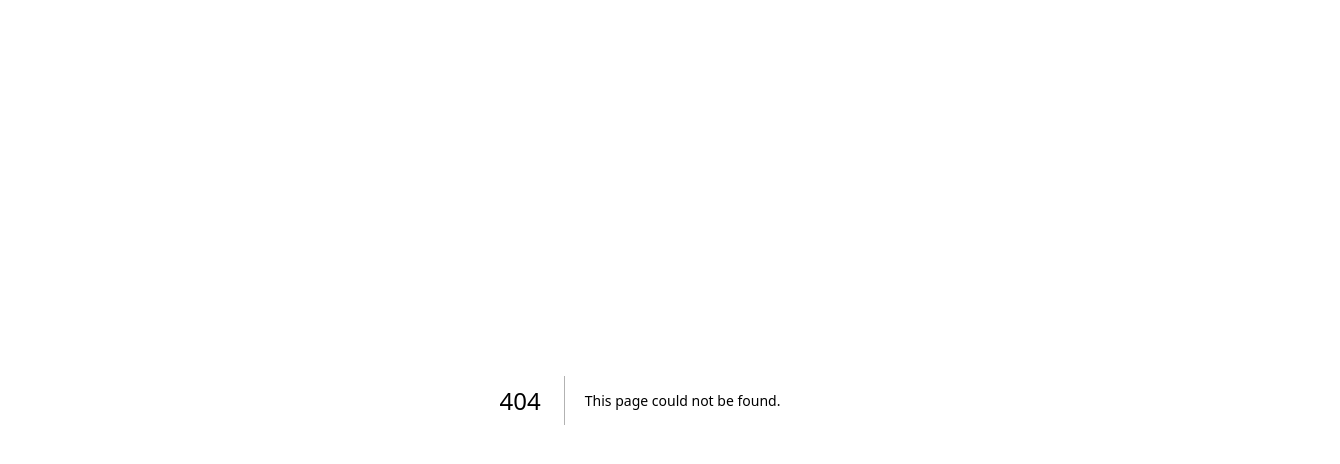
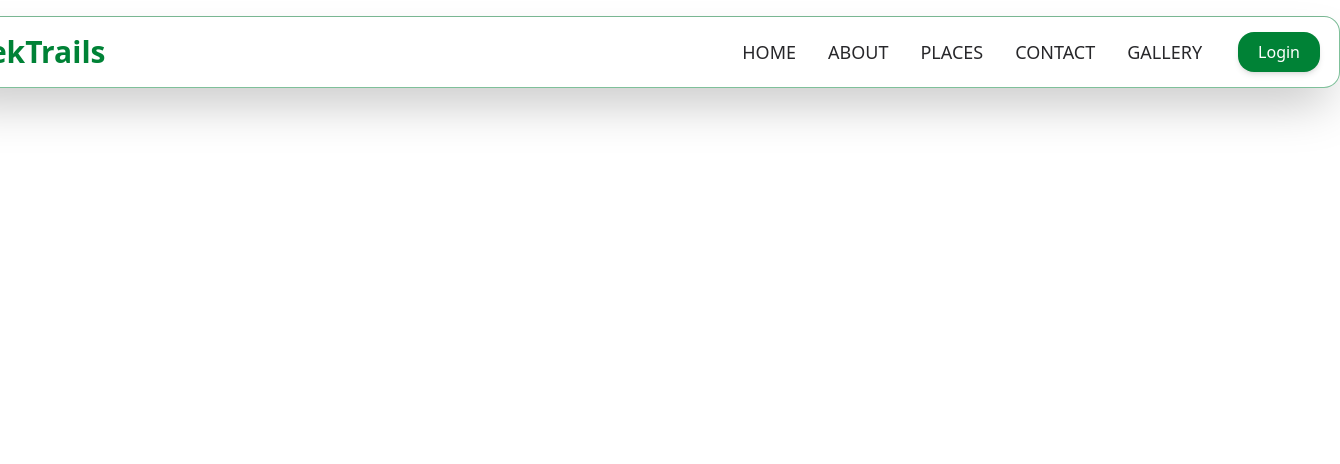
Before and after one commit to i-varunsharma/TRAVELTRAILS, a Next.js app in the folder my-app/: page /gallery in a window 1280 px wide. Before the commit this address had no page. Shown: the top 464 px of the page, 1340 px wide, since content can reach past the window. Built offline with nearby package versions, Linux system fonts and the light colour scheme.

Commit message:
Galley Section Started

```diff
--- a/my-app/app/Places/page.jsx
+++ b/my-app/app/Places/page.jsx
@@ -33,7 +33,7 @@ const Places = () => {
         {states.map((state, idx) => (
           <div
             key={idx}
-            className="relative rounded-3xl overflow-hidden shadow-lg cursor-pointer hover:shadow-2xl transform hover:scale-105 transition duration-300 ease-in-out group"
+            className="relative rounded-4xl overflow-hidden shadow-lg cursor-pointer hover:shadow-2xl transform hover:scale-105 transition duration-300 ease-in-out group "
           >
             <img
               src={state.imgUrl}
--- /dev/null
+++ b/my-app/app/gallery/page.jsx
@@ -0,0 +1,12 @@
+import React from 'react'
+import Navbar from '../about/components/AddressBar';
+
+const Gallery = () => {
+  return (
+    <>
+    <Navbar/>
+    </>
+  )
+}
+
+export default Gallery
```
